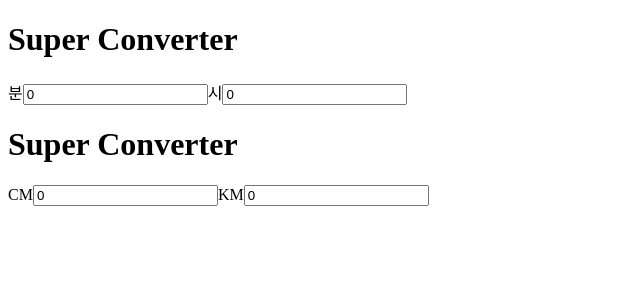
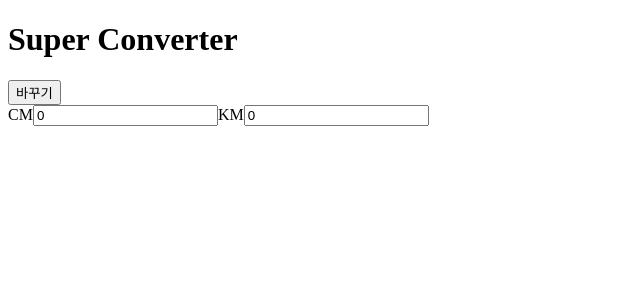
Before and after one commit to cogito1016/ReactJS_projects, a React (Create React App) app in the folder movieApp/movie-app/: page / in a window 1280 px wide. Shown: the top 300 px of the page, without its empty margins (0-640 px from the left). Built offline with nearby package versions, Linux system fonts and the light colour scheme.

Commit message:
refactor: Converter 개선₩

```diff
--- a/movieApp/movie-app/src/App.js
+++ b/movieApp/movie-app/src/App.js
@@ -3,10 +3,17 @@ import MinutesToHours from "./MinutesToHours";
 import CmToKm from "./CmToKm";
 
 function App() {
+  const [flip, setFlip] = useState(false);
+
+  const clickFlipHandler = () => {
+    setFlip((current) => !current);
+  };
+
   return (
     <div>
-      <MinutesToHours />
-      <CmToKm />
+      <h1>Super Converter</h1>
+      <button onClick={clickFlipHandler}>바꾸기</button>
+      {flip === true ? <MinutesToHours /> : <CmToKm />}
     </div>
   );
 }
--- a/movieApp/movie-app/src/CmToKm.js
+++ b/movieApp/movie-app/src/CmToKm.js
@@ -18,7 +18,6 @@ function CmToKm() {
 
   return (
     <div>
-      <h1>Super Converter</h1>
       <label htmlFor="cm">CM</label>
       <input
         id="cm"
--- a/movieApp/movie-app/src/MinutesToHours.js
+++ b/movieApp/movie-app/src/MinutesToHours.js
@@ -18,7 +18,6 @@ function MinutesToHours() {
 
   return (
     <div>
-      <h1>Super Converter</h1>
       <label htmlFor="minutes">분</label>
       <input
         id="minutes"
```
